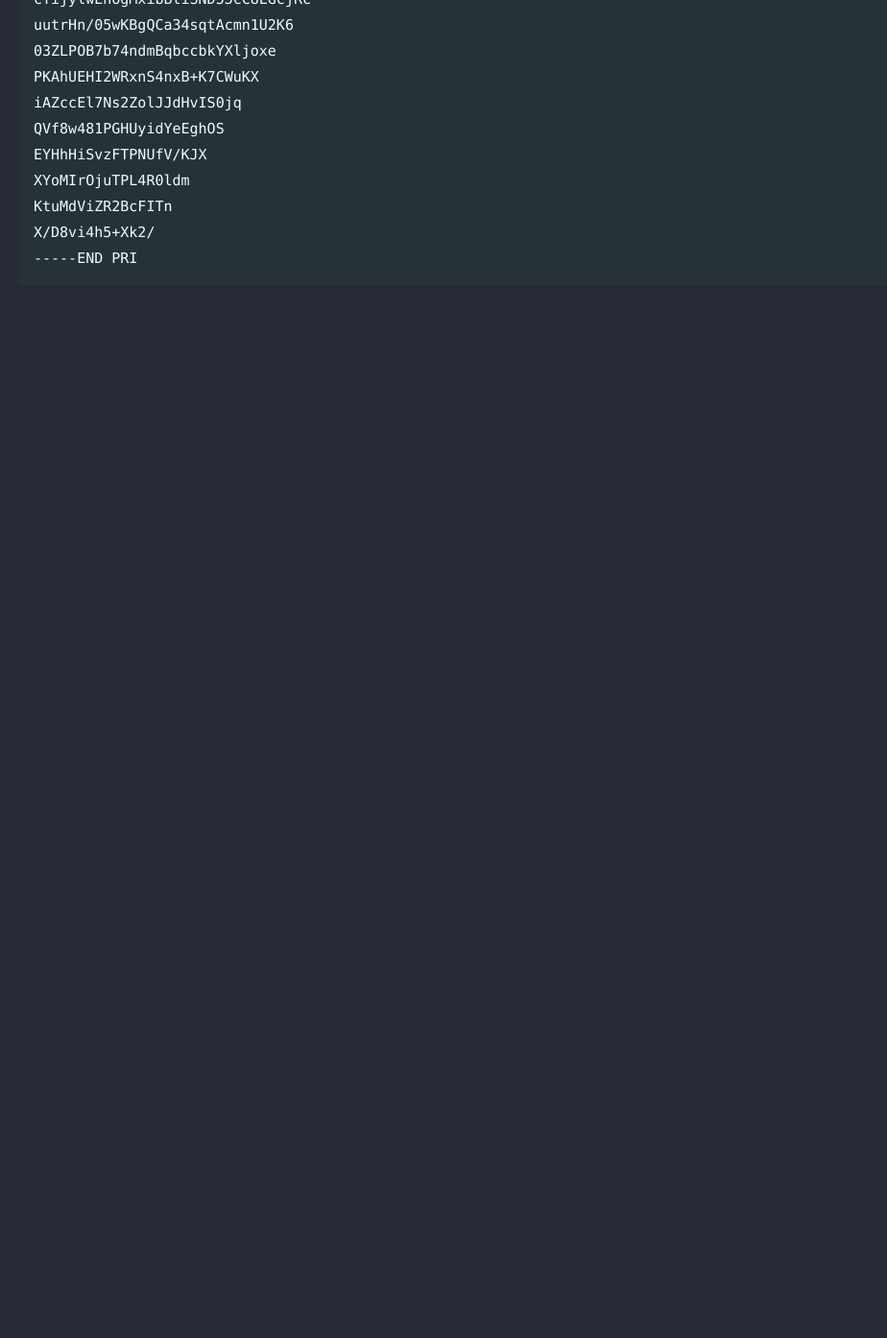
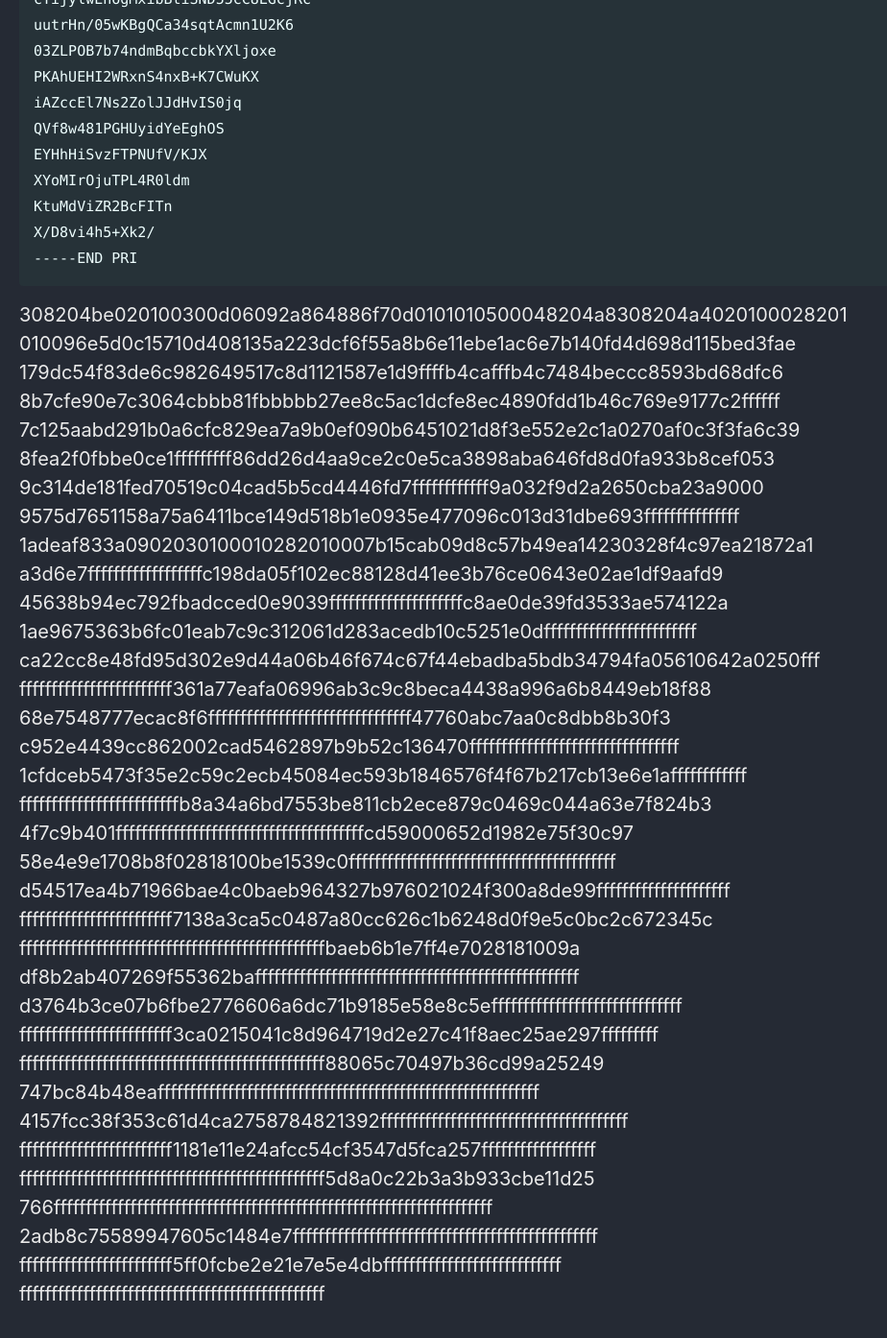
Before and after one commit to Connor-McCartney/Connor-McCartney.github.io, a Jekyll site: the page built from _pages/cryptography/rsa/Key-Recovery-UMD-CTF-2024.md, in a window 1280 px wide and 1400 px high, scrolled down 834 px. Shown: the top 1394 px of the window at 96% size, without its empty margins (0-924 px from the left). Built offline with Jekyll 4.4.1, drawn with Linux system fonts in a browser that asks for light colours; cached includes are drawn as plain includes; before the commit the page ends 1177 px from its top, so only the background shows below that.

Commit message:
Update Key-Recovery-UMD-CTF-2024.md

````diff
--- a/_pages/cryptography/rsa/Key-Recovery-UMD-CTF-2024.md
+++ b/_pages/cryptography/rsa/Key-Recovery-UMD-CTF-2024.md
@@ -40,3 +40,40 @@ KtuMdViZR2BcFITn
 X/D8vi4h5+Xk2/
 -----END PRI
 ```
+
+
+308204be020100300d06092a864886f70d0101010500048204a8308204a4020100028201<br>
+010096e5d0c15710d408135a223dcf6f55a8b6e11ebe1ac6e7b140fd4d698d115bed3fae<br>
+179dc54f83de6c982649517c8d1121587e1d9ffffb4cafffb4c7484beccc8593bd68dfc6<br>
+8b7cfe90e7c3064cbbb81fbbbbb27ee8c5ac1dcfe8ec4890fdd1b46c769e9177c2ffffff<br>
+7c125aabd291b0a6cfc829ea7a9b0ef090b6451021d8f3e552e2c1a0270af0c3f3fa6c39<br>
+8fea2f0fbbe0ce1fffffffff86dd26d4aa9ce2c0e5ca3898aba646fd8d0fa933b8cef053<br>
+9c314de181fed70519c04cad5b5cd4446fd7ffffffffffff9a032f9d2a2650cba23a9000<br>
+9575d7651158a75a6411bce149d518b1e0935e477096c013d31dbe693fffffffffffffff<br>
+1adeaf833a0902030100010282010007b15cab09d8c57b49ea14230328f4c97ea21872a1<br>
+a3d6e7ffffffffffffffffffc198da05f102ec88128d41ee3b76ce0643e02ae1df9aafd9<br>
+45638b94ec792fbadcced0e9039fffffffffffffffffffffc8ae0de39fd3533ae574122a<br>
+1ae9675363b6fc01eab7c9c312061d283acedb10c5251e0dffffffffffffffffffffffff<br>
+ca22cc8e48fd95d302e9d44a06b46f674c67f44ebadba5bdb34794fa05610642a0250fff<br>
+ffffffffffffffffffffffff361a77eafa06996ab3c9c8beca4438a996a6b8449eb18f88<br>
+68e7548777ecac8f6ffffffffffffffffffffffffffffffff47760abc7aa0c8dbb8b30f3<br>
+c952e4439cc862002cad5462897b9b52c136470fffffffffffffffffffffffffffffffff<br>
+1cfdceb5473f35e2c59c2ecb45084ec593b1846576f4f67b217cb13e6e1affffffffffff<br>
+fffffffffffffffffffffffffb8a34a6bd7553be811cb2ece879c0469c044a63e7f824b3<br>
+4f7c9b401fffffffffffffffffffffffffffffffffffffffcd59000652d1982e75f30c97<br>
+58e4e9e1708b8f02818100be1539c0ffffffffffffffffffffffffffffffffffffffffff<br>
+d54517ea4b71966bae4c0baeb964327b976021024f300a8de99fffffffffffffffffffff<br>
+ffffffffffffffffffffffff7138a3ca5c0487a80cc626c1b6248d0f9e5c0bc2c672345c<br>
+ffffffffffffffffffffffffffffffffffffffffffffffffbaeb6b1e7ff4e7028181009a<br>
+df8b2ab407269f55362bafffffffffffffffffffffffffffffffffffffffffffffffffff<br>
+d3764b3ce07b6fbe2776606a6dc71b9185e58e8c5effffffffffffffffffffffffffffff<br>
+ffffffffffffffffffffffff3ca0215041c8d964719d2e27c41f8aec25ae297fffffffff<br>
+ffffffffffffffffffffffffffffffffffffffffffffffff88065c70497b36cd99a25249<br>
+747bc84b48eaffffffffffffffffffffffffffffffffffffffffffffffffffffffffffff<br>
+4157fcc38f353c61d4ca2758784821392fffffffffffffffffffffffffffffffffffffff<br>
+ffffffffffffffffffffffff1181e11e24afcc54cf3547d5fca257ffffffffffffffffff<br>
+ffffffffffffffffffffffffffffffffffffffffffffffff5d8a0c22b3a3b933cbe11d25<br>
+766fffffffffffffffffffffffffffffffffffffffffffffffffffffffffffffffffffff<br>
+2adb8c75589947605c1484e7ffffffffffffffffffffffffffffffffffffffffffffffff<br>
+ffffffffffffffffffffffff5ff0fcbe2e21e7e5e4dbffffffffffffffffffffffffffff<br>
+ffffffffffffffffffffffffffffffffffffffffffffffff<br>
````
